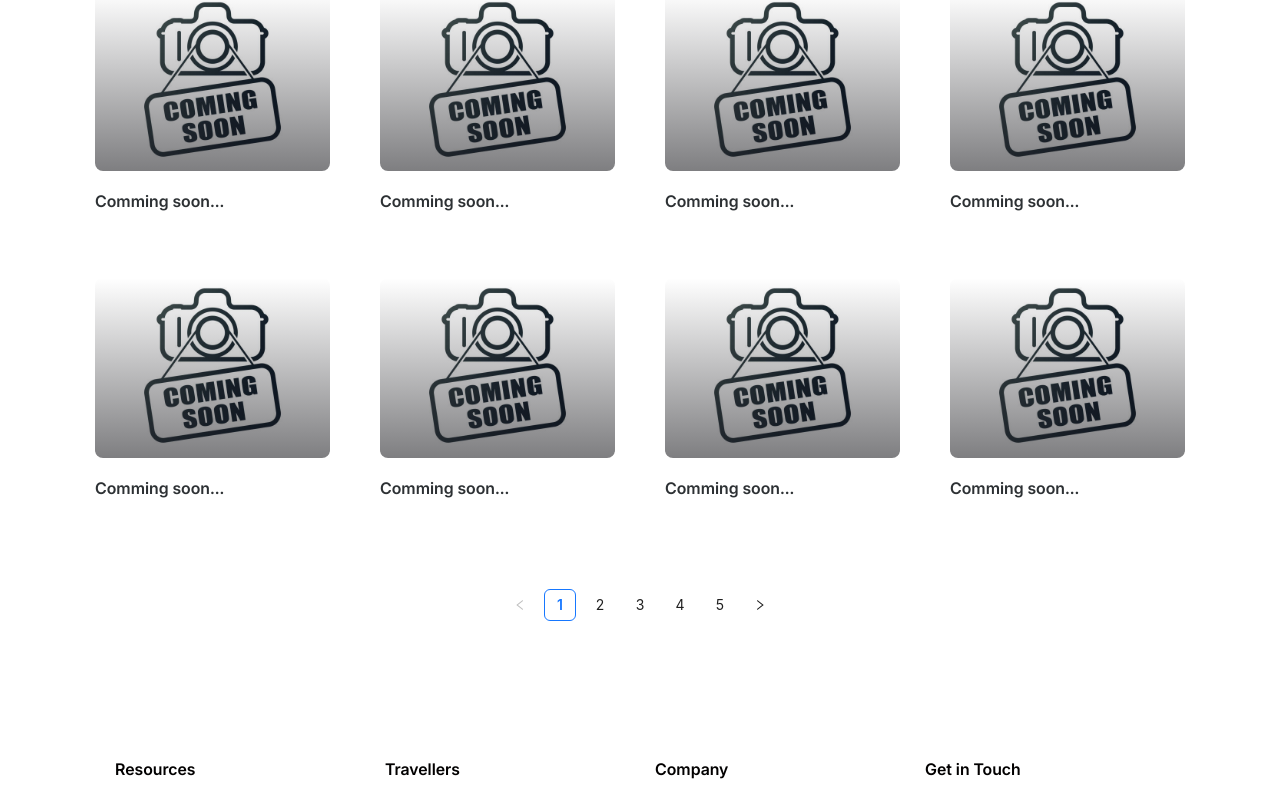
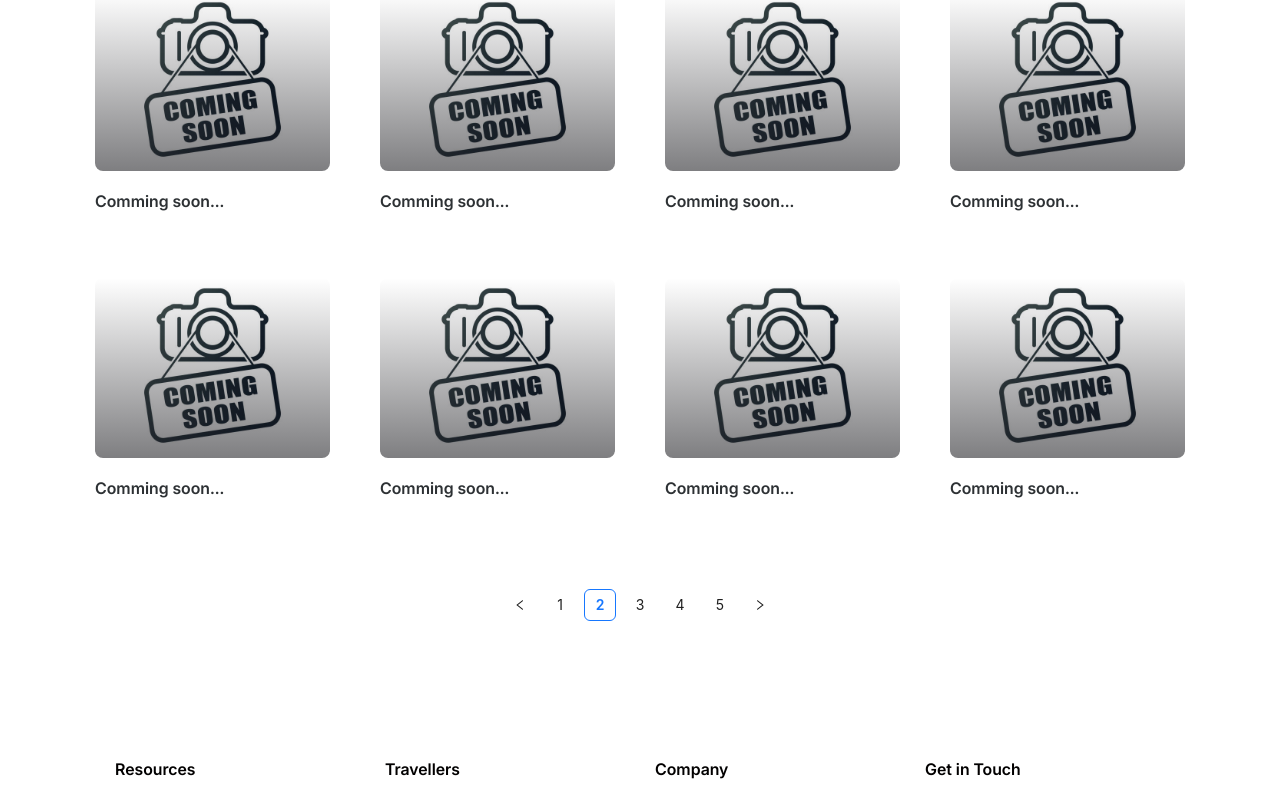
Before and after one commit to Tuananhdeptrai16/safetourbobo, a React (Create React App) app: page /safetourbobo/destinations/page/2 in a window 1280 px wide. Shown: the part 1073-1883 px from the top of the page. Built offline with nearby package versions, Linux system fonts and the light colour scheme.

Commit message:
page number control

```diff
--- a/src/components/pagination/pagination.jsx
+++ b/src/components/pagination/pagination.jsx
@@ -1,15 +1,26 @@
-import React from "react";
 import { Pagination } from "antd";
-import { useNavigate } from "react-router-dom";
-
+import { useLocation, useNavigate } from "react-router-dom";
+import { useState, useEffect } from "react";
 const PageNumber = () => {
+  const [current, setCurrent] = useState(1);
   const navigate = useNavigate();
-
+  const location = useLocation();
+  useEffect(() => {
+    // Lấy số trang từ URL bằng biểu thức chính quy
+    const match = location.pathname.match(/page\/(\d+)/);
+    console.log(match);
+    if (match) {
+      const page = parseInt(match[1], 10);
+      if (page !== current) {
+        setCurrent(page);
+      }
+    }
+  }, [location, current]);
   const onChangePage = (page) => {
     navigate(`/safetourbobo/destinations/page/${page}`);
   };
 
-  return <Pagination defaultCurrent={1} total={50} onChange={onChangePage} />;
+  return <Pagination current={current} total={50} onChange={onChangePage} />;
 };
 
 export default PageNumber;
```
